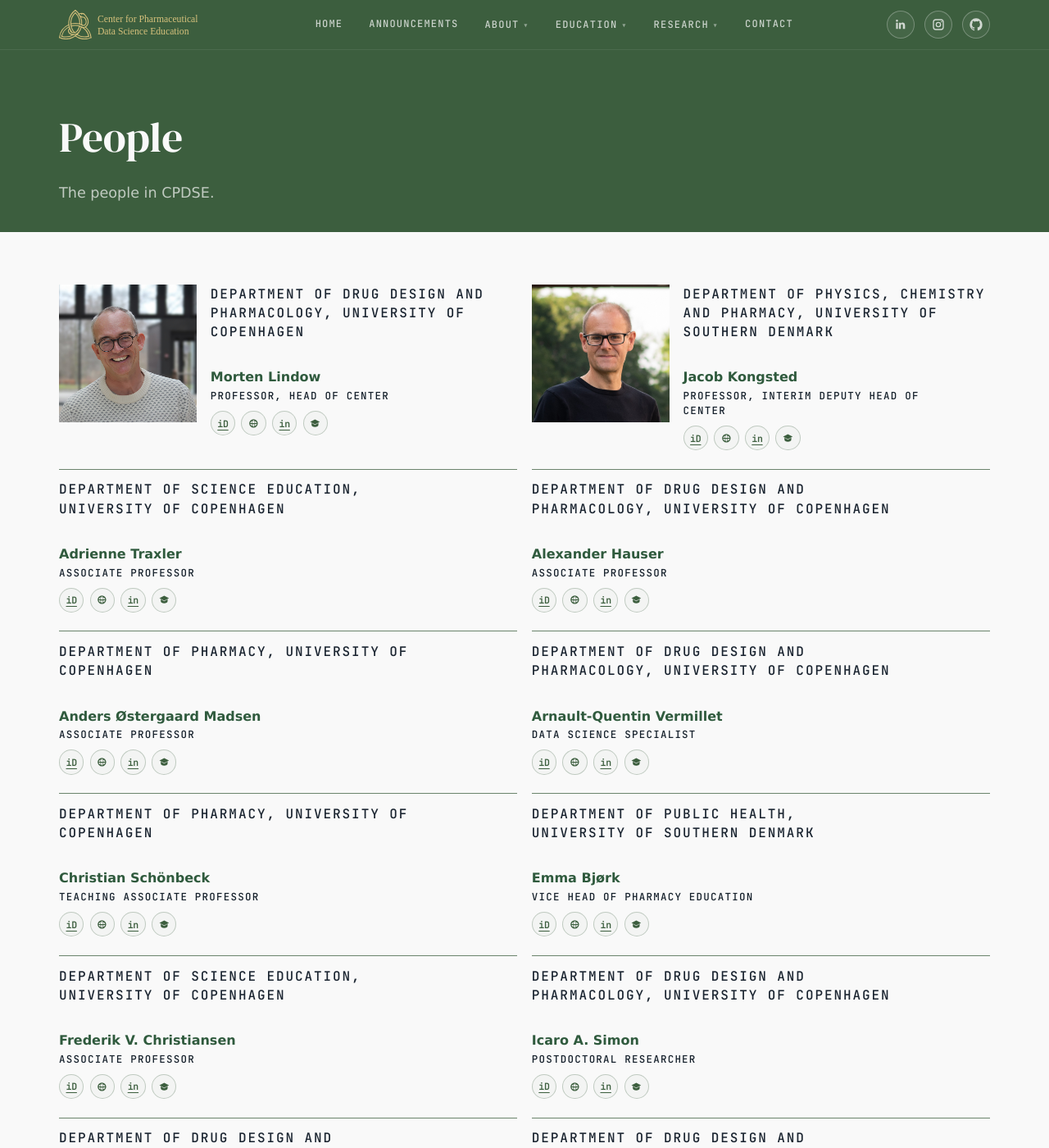
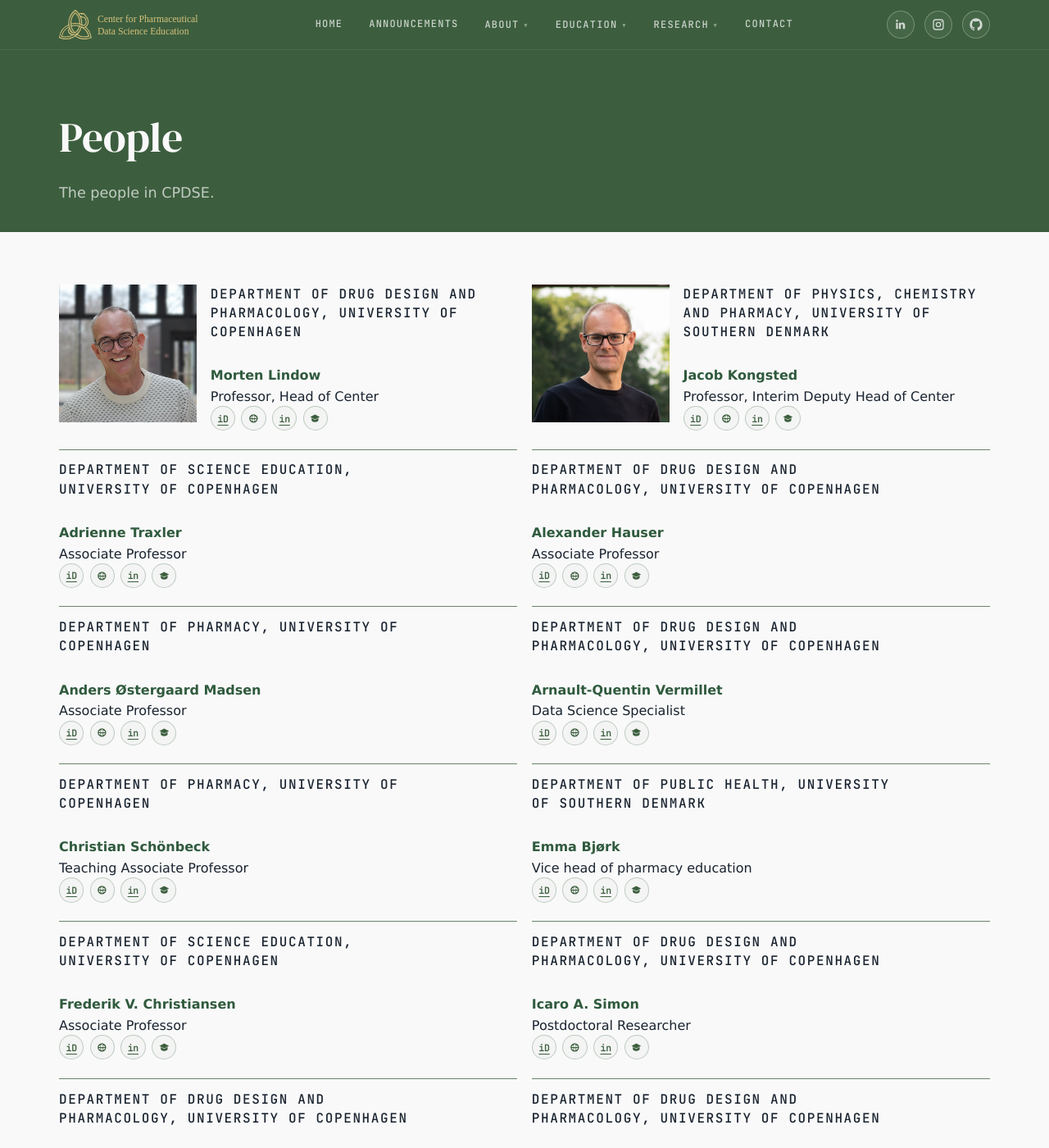
Before and after one commit to CPDSE/PagesCMS, a Jekyll site: the page built from people.md, in a window 1280 px wide and 1400 px high. Shown: the whole window at 82% size. Built offline with Jekyll 4.4.1, drawn with Linux system fonts in a browser that asks for light colours.

Commit message:
Update main.css

```diff
--- a/assets/css/main.css
+++ b/assets/css/main.css
@@ -1729,16 +1729,13 @@
   padding-top: 0;
 }
 .person-affiliation {
-  display: inline-block;
-  max-width: none;
-  margin: 0 0 0.5rem;
+  margin-bottom: 0.55rem;
   font-family: var(--font-mono);
-  font-size: 0.72rem;
+  font-size: 0.78rem;
   font-weight: 500;
-  letter-spacing: 0.12em;
+  letter-spacing: 0.1em;
   text-transform: uppercase;
-  line-height: 1.35;
-  color: var(--green-mid);
+  color: var(--accent);
 }
 .person-card h2 {
   font-family: var(--font-body);
@@ -1756,13 +1753,7 @@
   color: #1a2430;
 }
 .person-card .person-role {
-  margin-bottom: 0.55rem;
-  font-family: var(--font-mono);
-  font-size: 0.78rem;
-  font-weight: 500;
-  letter-spacing: 0.1em;
-  text-transform: uppercase;
-  color: #15202b;
+
 }
 .person-links {
   display: flex;
```
